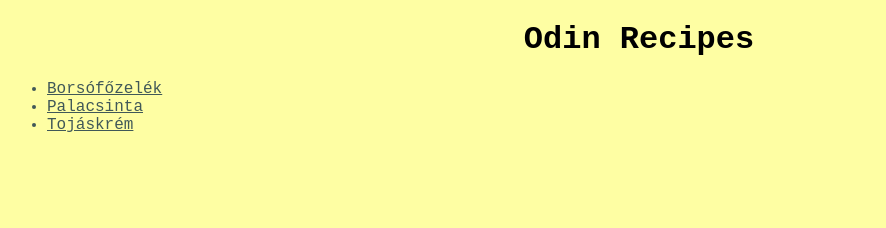
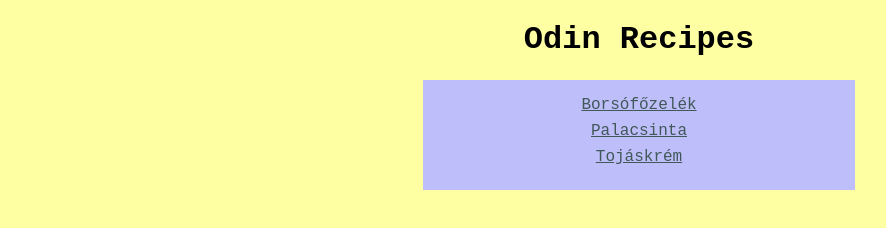
Before and after one commit to kremznerg/odin-recipes2, a plain HTML site: page index.html in a window 1280 px wide. Shown: the whole page, without its empty margins (1-887 px from the left). Drawn offline with Linux system fonts and the light colour scheme.

Commit message:
Style index.html

```diff
--- a/index.html
+++ b/index.html
@@ -8,7 +8,7 @@
 </head>
 <body>
     <h1>Odin Recipes</h1>
-    <ul>
+    <ul class="menu">
         <li><a href="recipes/borsofozelek.html">Borsófőzelék</a></li>
         <li><a href="recipes/palacsinta.html">Palacsinta</a></li>
         <li><a href="recipes/tojaskrem.html">Tojáskrém</a></li>
--- a/styles.css
+++ b/styles.css
@@ -13,6 +13,8 @@ ul {
 
 li {
     color:rgb(64, 88, 88);
+    margin-bottom: 8px;
+    list-style-type: none;
 }
 
 a {
@@ -27,3 +29,11 @@ img {
 p {
     text-align: center;
 }
+
+.menu {
+    background-color: rgb(190, 190, 250);
+    padding: 16px;
+    text-align: center;
+    width: 400px;
+    margin: auto;
+}
```
